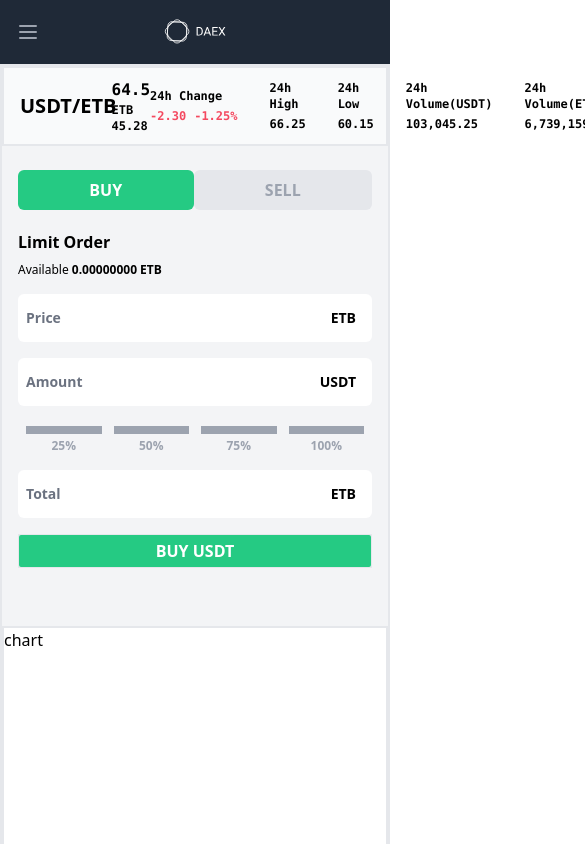
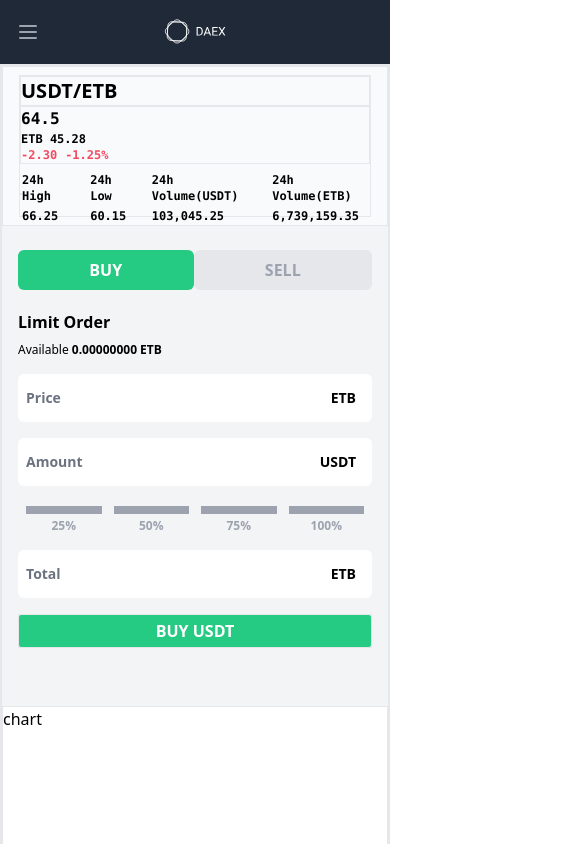
Before and after one commit to Digital-Asset-Ethiopia-Exchange/daex, a Next.js app: page /trade/USDT_cETB in a window 390 px wide. Shown: the top 844 px of the page, 585 px wide, since content can reach past the window. Built offline with nearby package versions, Linux system fonts and the light colour scheme.

Commit message:
Made market summary component mobile responsive

```diff
--- a/pages/trade/[id].tsx
+++ b/pages/trade/[id].tsx
@@ -114,13 +114,13 @@
       { i: "order-history", x: 4, y: 0, w: 6, h: 9 },
     ],
     sm: [
-      { i: "trade-history", x: 0, y: 35, w: 2, h: 9, static: true },
-      { i: "order-history", x: 0, y: 0, w: 6, h: 9, static: true },
-      { i: "order-book", x: 0, y: 23, w: 2, h: 12, static: true },
+      { i: "trade-history", x: 0, y: 49, w: 2, h: 9, static: true },
+      { i: "order-history", x: 0, y: 40, w: 6, h: 9, static: true },
       { i: "asset-summary", x: 0, y: 0, w: 0, h: 0, static: true },
-      { i: "chart", x: 0, y: 14, w: 6, h: 9, static: true },
-      { i: "limit-order", x: 0, y: 2, w: 2, h: 12, static: true },
-      { i: "market-summary", x: 0, y: 0, w: 6, h: 2, static: true },
+      { i: "order-book", x: 0, y: 25, w: 2, h: 15, static: true },
+      { i: "chart", x: 0, y: 16, w: 6, h: 9, static: true },
+      { i: "limit-order", x: 0, y: 4, w: 2, h: 12, static: true },
+      { i: "market-summary", x: 0, y: 0, w: 6, h: 4, static: true },
     ],
   };
 
@@ -401,43 +401,47 @@
           ))}
         </div>
       </div>
-      <div key="market-summary" className="border-2 pl-4 py-2 bg-gray-50">
-        <div className="flex h-full w-full">
-          <div className="w-3/12 flex items-center">
+      <div key="market-summary" className="border px-4 sm:pl-4 py-2 bg-gray-50">
+        <div className="sm:flex sm:flex-row h-full w-full border">
+          <div className="w-full sm:w-3/12 flex items-center border">
             <h1 className="font-semibold text-xl">USDT/ETB</h1>
           </div>
-          <div className="w-2/12 font-mono flex flex-col justify-center items font-semibold">
+          <div className="w-full sm:w-2/12 font-mono flex flex-col justify-center items font-semibold border">
             <h2>64.5</h2>
             <h3 className="text-xs">ETB 45.28</h3>
+            <div className="flex sm:hidden space-x-2 text-light-red font-semibold text-xs">
+                <h3>-2.30</h3>
+                <h3>-1.25%</h3>
+            </div>
           </div>
-          <div className="w-full font-mono flex items-center space-x-8 font-semibold">
-            <div className="text-xs">
-              <h2 className="mb-1">24h Change</h2>
-              <div className="flex space-x-2 text-light-red font-semibold">
+          <div className="w-full font-mono flex items-center sm:space-x-8 font-semibold">
+            <div className="text-xs border">
+              <h2 className="mb-1 hidden sm:block">24h Change</h2>
+              <div className="hidden sm:flex space-x-2 text-light-red font-semibold">
                 <h3>-2.30</h3>
                 <h3>-1.25%</h3>
               </div>
             </div>
-            <div className="text-xs">
+            <div className="text-xs mt-2">
               <h2 className="mb-1">24h High</h2>
               <h3>66.25</h3>
             </div>
-            <div className="text-xs">
+            <div className="text-xs mt-2 ml-4">
               <h2 className="mb-1">24h Low</h2>
               <h3>60.15</h3>
             </div>
-            <div className="text-xs">
+            <div className="text-xs mt-2 ml-4">
               <h2 className="mb-1">24h Volume(USDT)</h2>
               <h3>103,045.25</h3>
             </div>
-            <div className="text-xs">
+            <div className="text-xs mt-2 ml-4">
               <h2 className="mb-1">24h Volume(ETB)</h2>
               <h3>6,739,159.35</h3>
             </div>
           </div>
         </div>
       </div>
-      <div key="chart" className="border-2">
+      <div key="chart" className="border">
         chart
       </div>
       <div key="asset-summary" className="border-2 hidden md:block">
```
